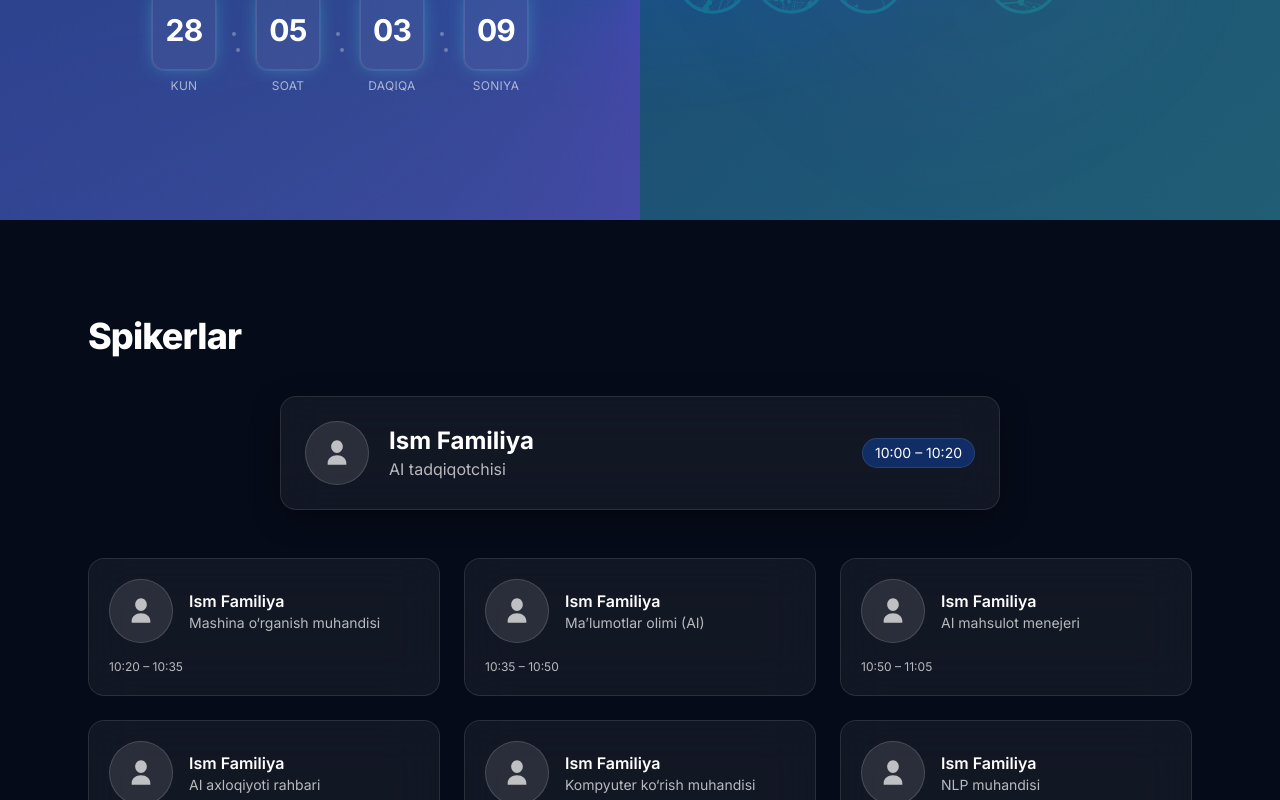
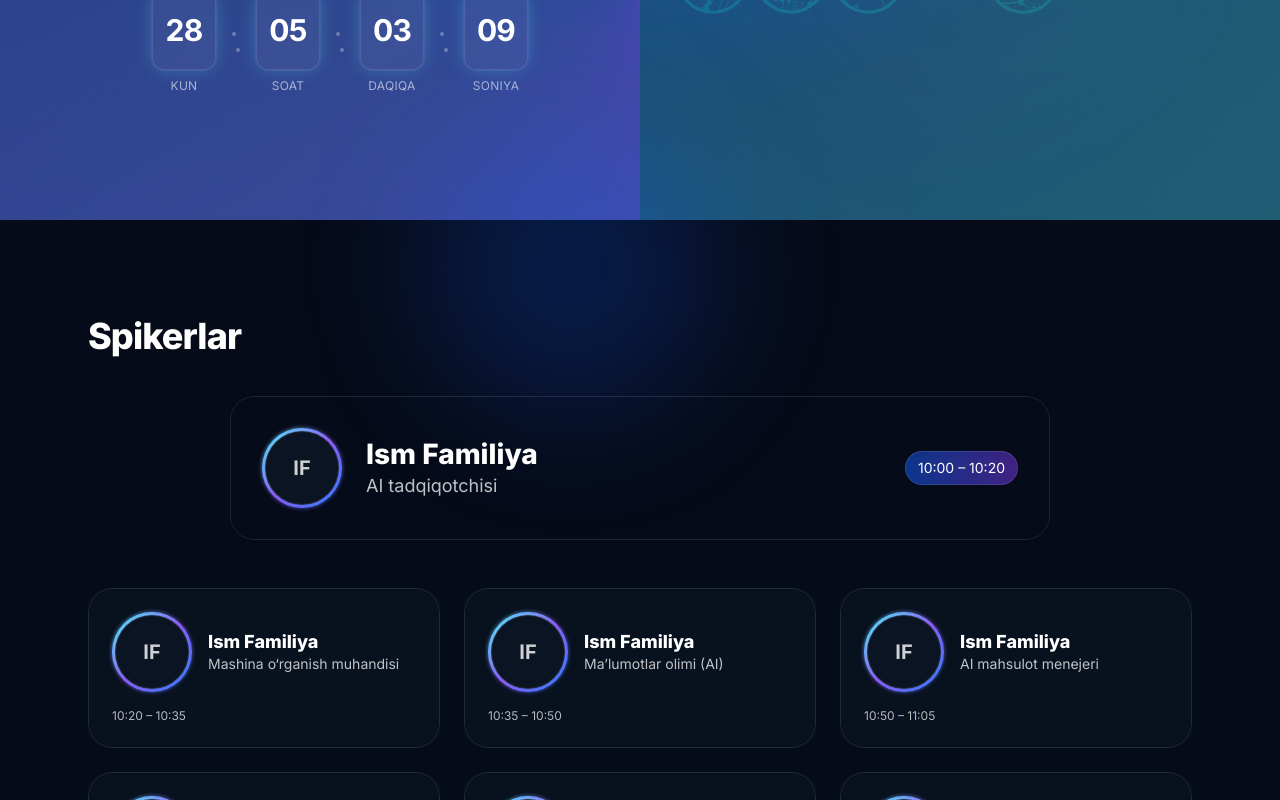
Before and after one commit to Marufbek-Mamatqulov/ICT_Week_Rtrm, a React (Vite) app: page / in a window 1280 px wide. Shown: the part 580-1380 px from the top of the page. Built offline with nearby package versions, Linux system fonts and the light colour scheme.

Commit message:
chore(speakers): replace names with 'Ism Familiya' and set AI-related Uzbek roles for all 14 entries; card UI unchanged

```diff
--- a/src/components/Speakers.tsx
+++ b/src/components/Speakers.tsx
@@ -8,8 +8,16 @@ export const Speakers = () => {
 
   return (
     <section id="speakers" className="relative py-24">
-      <div className="max-w-6xl mx-auto px-6">
-        <h2 className="text-3xl md:text-4xl font-extrabold tracking-tight mb-10">{t('speakers.title') || 'Speakers'}</h2>
+      {/* Soft background accents */}
+      <div aria-hidden className="pointer-events-none absolute inset-0">
+        <div className="absolute -top-24 left-1/3 w-72 h-72 bg-primary-600/20 rounded-full blur-3xl" />
+        <div className="absolute -bottom-24 right-1/4 w-80 h-80 bg-accent-600/20 rounded-full blur-3xl" />
+      </div>
+
+      <div className="max-w-6xl mx-auto px-6 relative">
+        <h2 className="text-3xl md:text-4xl font-extrabold tracking-tight mb-10">
+          {t('speakers.title') || 'Speakers'}
+        </h2>
 
         {/* Featured speaker */}
         <div className="mb-12 flex justify-center">
@@ -18,7 +26,7 @@ export const Speakers = () => {
 
         {/* Grid of remaining speakers: 3 per row on md+ */}
         <div className="grid grid-cols-1 sm:grid-cols-2 md:grid-cols-3 gap-6">
-          {rest.map(s => (
+          {rest.map((s) => (
             <Card key={s.id} name={s.name} role={s.role} time={s.time} photo={s.photo} />
           ))}
         </div>
@@ -27,40 +35,81 @@ export const Speakers = () => {
   );
 };
 
-function avatar(photo?: string) {
-  if (photo) return <img src={photo} alt="" className="w-16 h-16 rounded-full object-cover" />;
-  // Default person icon avatar
+function Avatar({ photo, name }: { photo?: string; name: string }) {
+  const initials = name
+    .split(' ')
+    .filter(Boolean)
+    .slice(0, 2)
+    .map((n) => n[0]?.toUpperCase())
+    .join('');
+
   return (
-    <div className="w-16 h-16 rounded-full bg-white/10 border border-white/15 flex items-center justify-center">
-      <svg width="28" height="28" viewBox="0 0 24 24" fill="none" className="text-white/70">
-        <path d="M12 12c2.761 0 5-2.462 5-5.5S14.761 1 12 1 7 3.462 7 6.5 9.239 12 12 12zm0 2c-4.418 0-8 2.91-8 6.5V22h16v-1.5c0-3.59-3.582-6.5-8-6.5z" fill="currentColor"/>
-      </svg>
+    <div className="relative">
+      {/* Outer neon ring */}
+      <span className="absolute inset-0 rounded-full bg-gradient-to-br from-neon via-accent-500 to-primary-500 blur-[2px] opacity-80" aria-hidden />
+      <div className="relative w-20 h-20 rounded-full p-[3px] bg-gradient-to-br from-neon via-accent-500 to-primary-500">
+        <div className="w-full h-full rounded-full bg-[#0b1422] border border-white/10 overflow-hidden flex items-center justify-center">
+          {photo ? (
+            <img src={photo} alt={name} className="w-full h-full object-cover" />
+          ) : (
+            <div className="w-full h-full flex items-center justify-center text-white/80 text-xl font-bold">
+              {initials || (
+                <svg width="28" height="28" viewBox="0 0 24 24" fill="none" className="text-white/70">
+                  <path d="M12 12c2.761 0 5-2.462 5-5.5S14.761 1 12 1 7 3.462 7 6.5 9.239 12 12 12zm0 2c-4.418 0-8 2.91-8 6.5V22h16v-1.5c0-3.59-3.582-6.5-8-6.5z" fill="currentColor" />
+                </svg>
+              )}
+            </div>
+          )}
+        </div>
+      </div>
     </div>
   );
 }
 
 const FeaturedCard = ({ name, role, time, photo }: { name: string; role: string; time: string; photo?: string }) => (
-  <motion.div initial={{ opacity: 0, y: 20 }} whileInView={{ opacity: 1, y: 0 }} viewport={{ once: true }} className="w-full md:w-[720px] rounded-2xl p-6 bg-white/5 border border-white/10 backdrop-blur-xl shadow-[0_8px_32px_-8px_rgba(0,0,0,0.6)]">
-    <div className="flex items-center gap-5">
-      {avatar(photo)}
-      <div>
-        <div className="text-xl md:text-2xl font-bold leading-tight">{name}</div>
-        <div className="text-white/70">{role}</div>
+  <motion.div
+    initial={{ opacity: 0, y: 16 }}
+    whileInView={{ opacity: 1, y: 0 }}
+    viewport={{ once: true }}
+    whileHover={{ y: -2 }}
+    className="w-full md:w-[820px] rounded-3xl p-6 md:p-8 relative overflow-hidden"
+  >
+    {/* Card background */}
+    <div className="absolute inset-0 rounded-3xl bg-gradient-to-b from-white/6 to-white/4" />
+    <div className="absolute inset-0 rounded-3xl border border-white/10" />
+    <div className="relative flex items-center gap-6">
+      <Avatar photo={photo} name={name} />
+      <div className="min-w-0">
+        <div className="text-2xl md:text-[28px] font-extrabold leading-tight drop-shadow">{name}</div>
+        <div className="text-white/75 text-base md:text-lg leading-snug">{role}</div>
       </div>
-      <div className="ml-auto text-sm px-3 py-1 rounded-full bg-primary-600/30 border border-white/10">{time}</div>
+      <div className="ml-auto text-xs md:text-sm px-3 py-1.5 rounded-full bg-gradient-to-r from-primary-600/50 to-accent-600/50 border border-white/10 shadow-inner">
+        {time}
+      </div>
     </div>
   </motion.div>
 );
 
 const Card = ({ name, role, time, photo }: { name: string; role: string; time: string; photo?: string }) => (
-  <motion.div initial={{ opacity: 0, y: 16 }} whileInView={{ opacity: 1, y: 0 }} viewport={{ once: true }} className="rounded-2xl p-5 bg-white/5 border border-white/10 backdrop-blur-xl">
-    <div className="flex items-center gap-4 mb-4">
-      {avatar(photo)}
+  <motion.div
+    initial={{ opacity: 0, y: 16 }}
+    whileInView={{ opacity: 1, y: 0 }}
+    viewport={{ once: true }}
+    whileHover={{ y: -3 }}
+    className="relative rounded-3xl p-6 overflow-hidden"
+  >
+    {/* Background layers */}
+    <div className="absolute inset-0 rounded-3xl bg-[#0b1422]/70" />
+    <div className="absolute inset-0 rounded-3xl border border-white/10" />
+    <div className="absolute -inset-0.5 rounded-[28px] opacity-0 hover:opacity-100 transition-opacity bg-gradient-to-br from-primary-600/20 via-accent-500/20 to-neon/30" />
+
+    <div className="relative flex items-center gap-4 mb-4">
+      <Avatar photo={photo} name={name} />
       <div className="min-w-0">
-        <div className="font-semibold truncate">{name}</div>
-        <div className="text-sm text-white/70 truncate">{role}</div>
+        <div className="font-extrabold text-[18px] leading-tight text-white truncate">{name}</div>
+        <div className="text-sm text-white/75 leading-snug line-clamp-2">{role}</div>
       </div>
     </div>
-    <div className="text-xs text-white/70">{time}</div>
+    <div className="relative text-xs text-white/70">{time}</div>
   </motion.div>
 );
```
